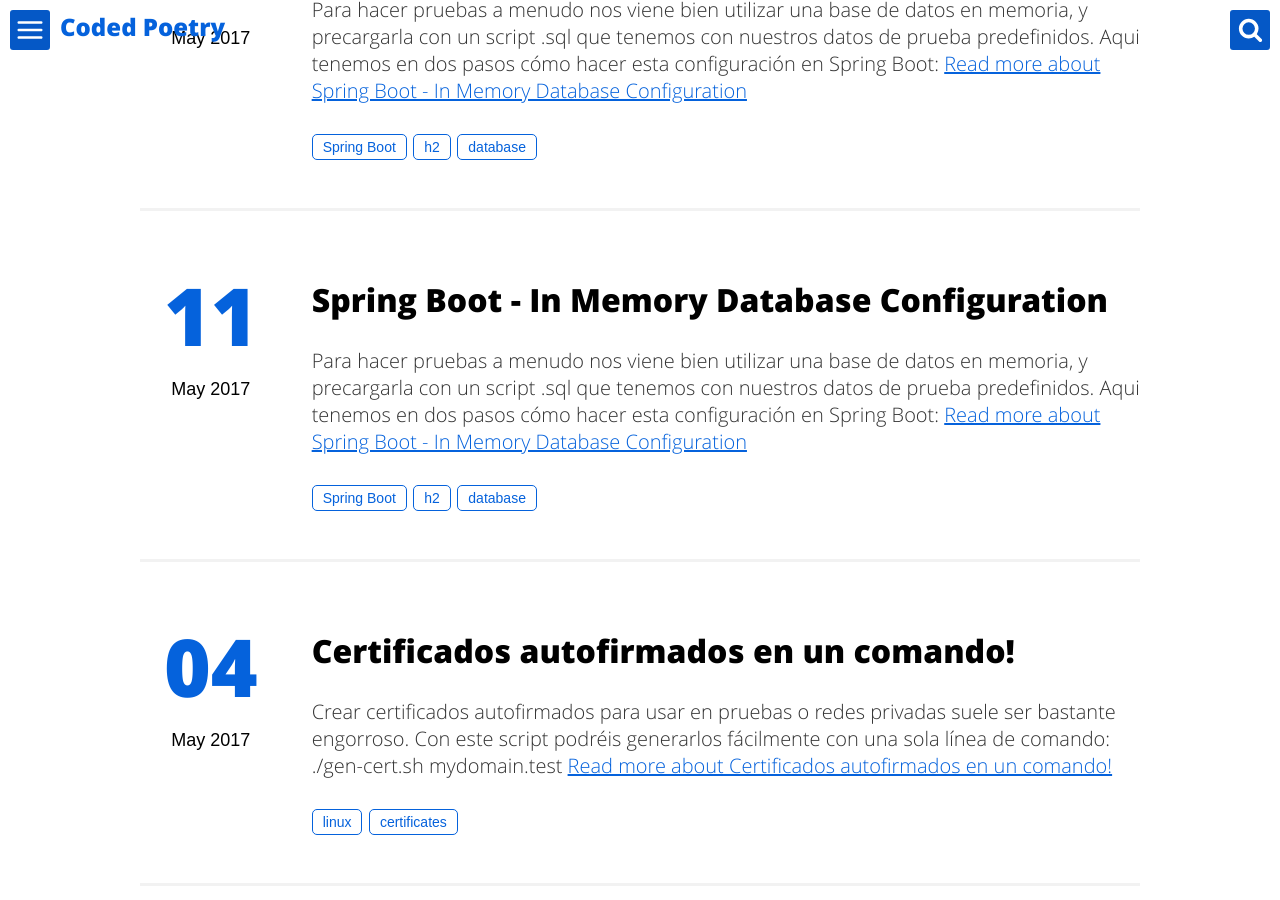
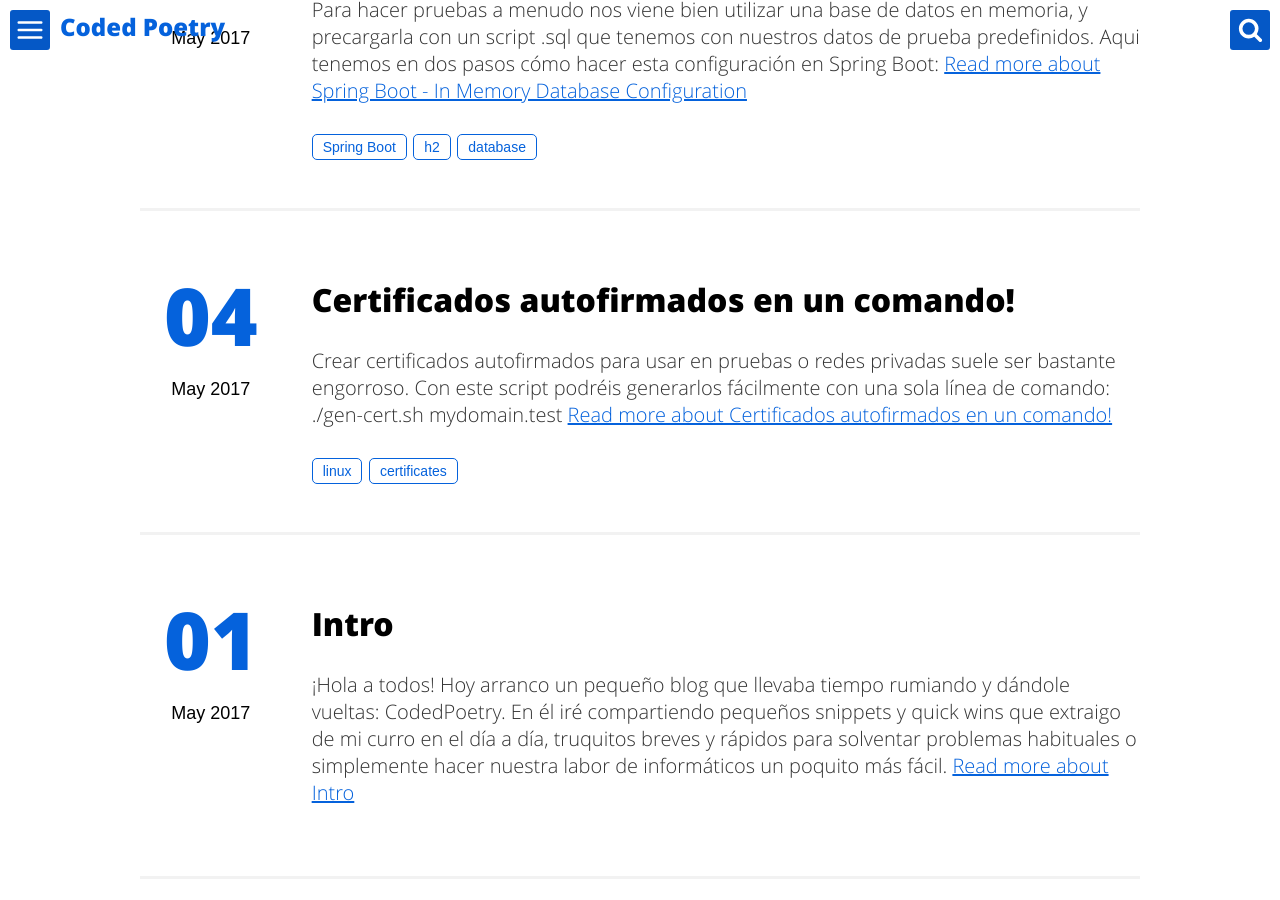
Before and after one commit to joni182/CodedPoetry.github.io, a Jekyll site: the page built from index.html, in a window 1280 px wide and 900 px high, scrolled down 1040 px. Built offline with Jekyll 4.4.1, drawn with Linux system fonts in a browser that asks for light colours.

```diff
--- a/_posts/2017-05-11-spring-boot-in-memory-db.md
+++ /dev/null
@@ -1,51 +0,0 @@
----
-layout: post
-title: "Spring Boot - In Memory Database Configuration"
-description: 'Ejemplo sencillo para configurar una base de datos H2 en memoria en Spring Boot. ¡Ideal para tests de integración!'
-tags:
-- Spring Boot
-- h2
-- database
-categories:
-- Snippets
-twitter_text: '#Snippet! Test @h2database en memoria con @springboot'
----
-
-Para hacer pruebas a menudo nos viene bien utilizar una **base de datos en memoria**, y precargarla con un script _.sql_ que tenemos con nuestros datos de prueba predefinidos. Aqui tenemos en dos pasos cómo hacer esta configuración en Spring Boot:
-
-### pom.xml:
-{% highlight xml %}
-<dependency>
-    <groupId>com.h2database</groupId>
-    <artifactId>h2</artifactId>
-    <scope>compile</scope>
-</dependency>
-{% endhighlight %}
-### application.properties
-{% highlight properties %}
-
-# DataSource
-
-spring.jpa.hibernate.ddl-auto=none
-spring.datasource.initialize=false
-
-spring.datasource.url=jdbc:h2:mem:sample;MODE=MYSQL;INIT=RUNSCRIPT FROM 'classpath:database/world.sql';DB_CLOSE_DELAY=-1;DB_CLOSE_ON_EXIT=FALSE
-
-spring.datasource.driverClassName=org.h2.Driver
-spring.datasource.username=sa
-spring.datasource.password=
-spring.jpa.properties.hibernate.dialect = org.hibernate.dialect.MySQL5Dialect
-{% endhighlight %}
-
-(en este ejemplo buscará el script de inicialización de la base de datos en el classpath: `src/main/resources/database/world.sql` )
-
-### Tip!
-
-Recordad que podéis tener varios perfiles de Spring. Podemos renombrar los archivos `application.properties` a `application-<profile_name>.properties` y utilizar distintas configuraciones que podemos ejecutar de esta manera:
-
-{% highlight shell %}
-
-#utilizará la configuración de 'application-h2.properties'
-mvn spring-boot:run -Dspring.profiles.active=h2
-
-{% endhighlight %}
```
Also changed, not shown: _posts/2017-05-11-spring-boot-mem-h2.md (+1 -1 lines).
